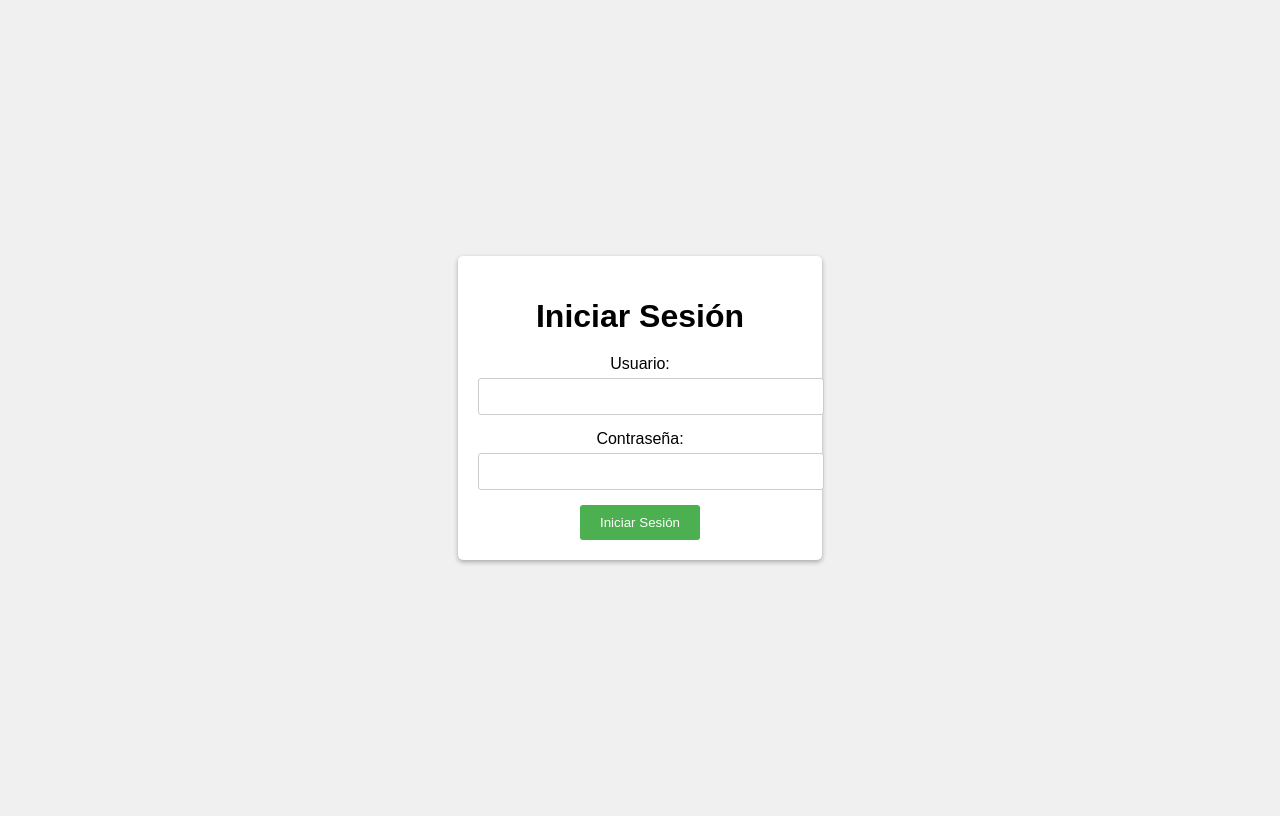
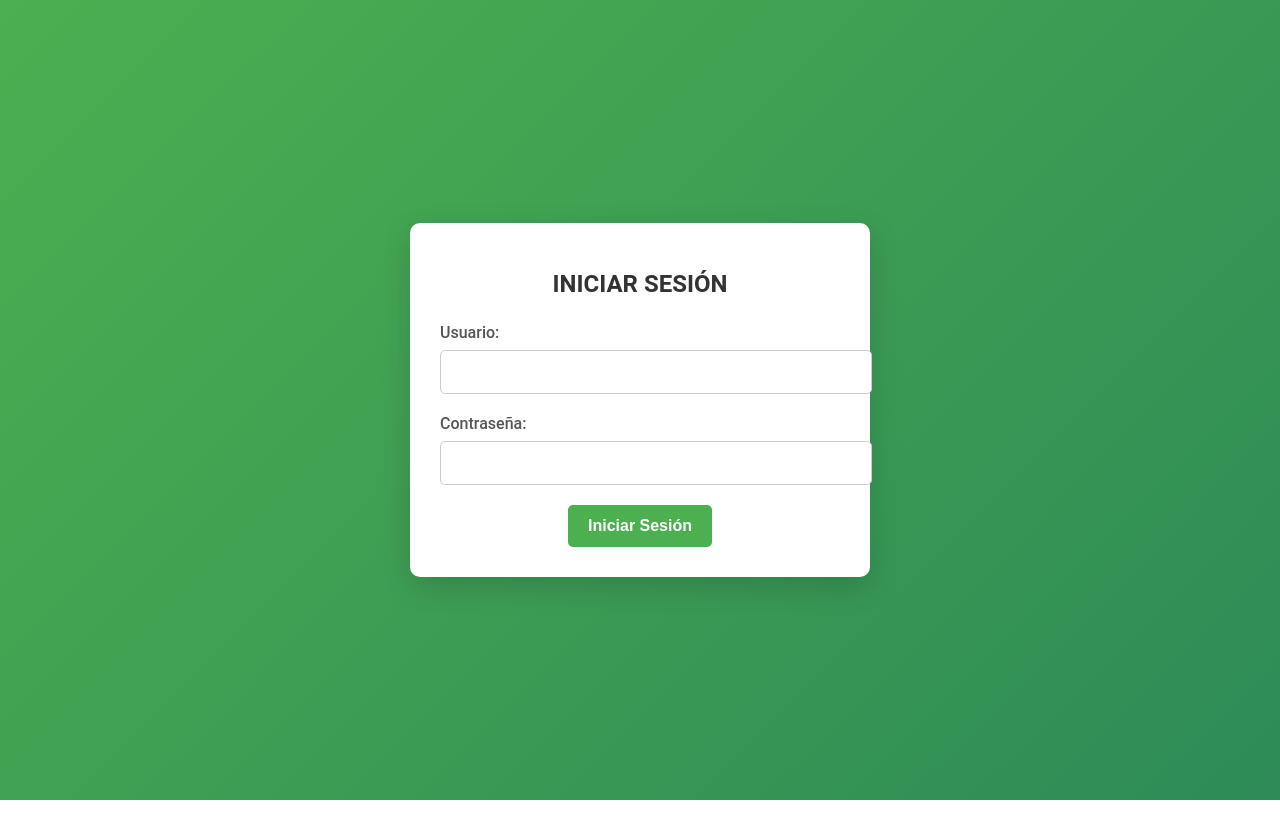
Before and after one commit to Samupjaro/deportes, a plain HTML site: page inico_sesion.html in a window 1280 px wide. Drawn offline with Linux system fonts and the light colour scheme.

Commit message:
inico_sesion.css

```diff
--- a/inico_sesion.css
+++ b/inico_sesion.css
@@ -1,42 +1,85 @@
 body {
-    font-family: sans-serif;
-    background-color: #f0f0f0;
+    font-family: 'Roboto', sans-serif;
+    background: linear-gradient(135deg, #4CAF50, #2E8B57);
     display: flex;
     justify-content: center;
     align-items: center;
     min-height: 100vh;
+    margin: 0;
 }
 
 .container {
     background-color: #fff;
-    padding: 20px;
-    border-radius: 5px;
-    box-shadow: 0 2px 5px rgba(0, 0, 0, 0.3);
+    padding: 30px;
+    border-radius: 10px;
+    box-shadow: 0 10px 30px rgba(0, 0, 0, 0.15);
     text-align: center;
+    width: 100%;
+    max-width: 400px;
+    animation: fadeIn 1s ease-out;
 }
 
 h1 {
-    margin-bottom: 20px;
+    margin-bottom: 25px;
+    font-size: 24px;
+    color: #333;
+    font-weight: 600;
+    text-transform: uppercase;
 }
 
 label {
     display: block;
-    margin-bottom: 5px;
+    margin-bottom: 8px;
+    font-weight: 500;
+    color: #555;
+    text-align: left;
 }
 
 input {
     width: 100%;
-    padding: 10px;
-    margin-bottom: 15px;
+    padding: 12px 15px;
+    margin-bottom: 20px;
     border: 1px solid #ccc;
-    border-radius: 3px;
+    border-radius: 5px;
+    font-size: 16px;
+    transition: border-color 0.3s;
+}
+
+input:focus {
+    border-color: #4CAF50;
+    outline: none;
+    box-shadow: 0 0 8px rgba(76, 175, 80, 0.2);
 }
 
 button {
     background-color: #4CAF50;
     color: #fff;
-    padding: 10px 20px;
+    padding: 12px 20px;
     border: none;
-    border-radius: 3px;
+    border-radius: 5px;
     cursor: pointer;
+    font-size: 16px;
+    font-weight: 600;
+    transition: background-color 0.3s, transform 0.3s;
 }
+
+button:hover {
+    background-color: #45a049;
+    transform: translateY(-2px);
+}
+
+button:active {
+    background-color: #3e8e41;
+    transform: translateY(0);
+}
+
+@keyframes fadeIn {
+    from {
+        opacity: 0;
+        transform: scale(0.95);
+    }
+    to {
+        opacity: 1;
+        transform: scale(1);
+    }
+}
```
